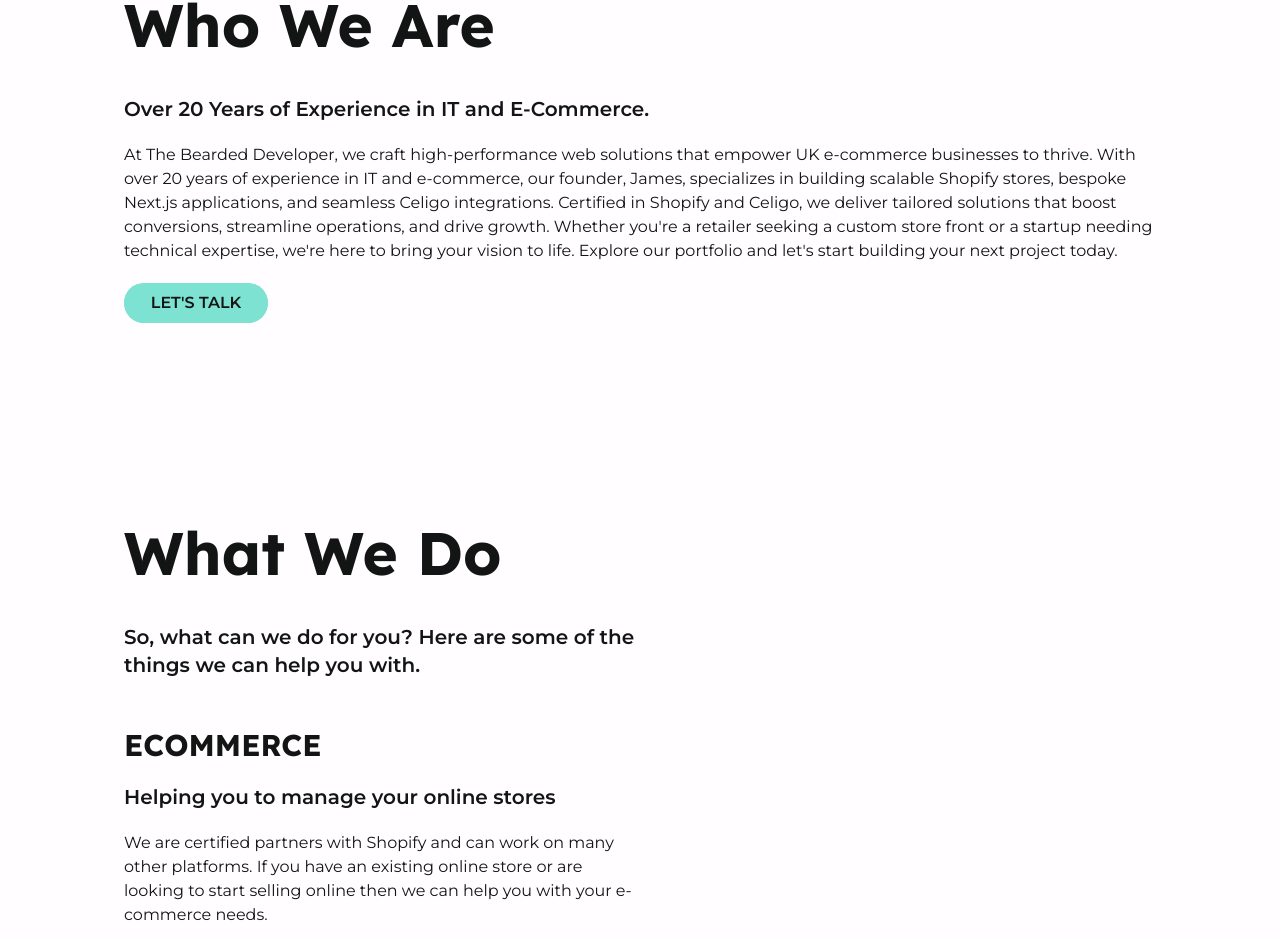
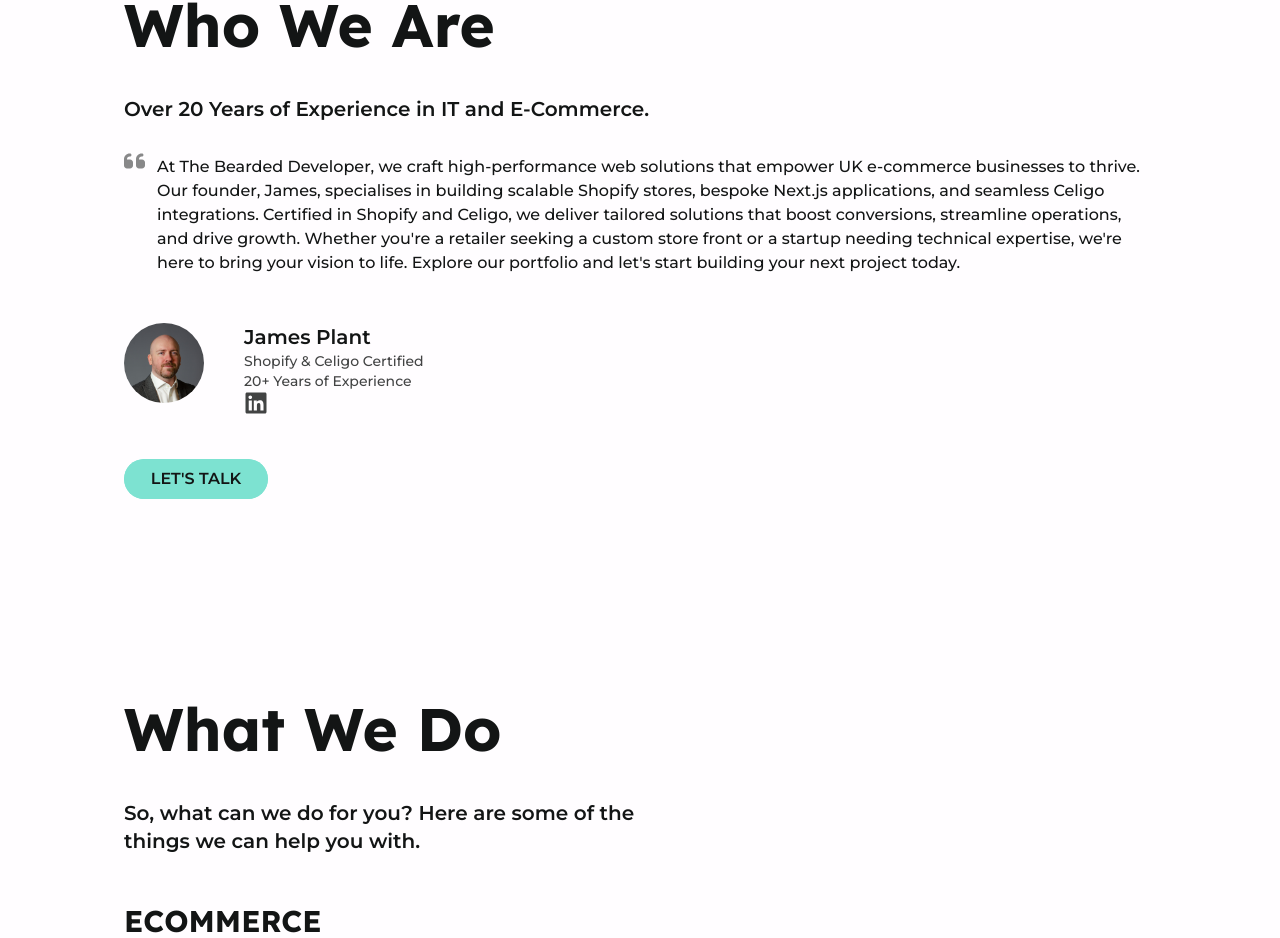
Before and after one commit to NetworkMonk/the-bearded-developer, a Next.js app: page / in a window 1280 px wide. Shown: the part 1217-2155 px from the top of the page. Built offline with nearby package versions, Linux system fonts and the light colour scheme; no server answers.

Commit message:
Add profile image and LinkedIn link to About section; enhance content layout and styling

```diff
--- a/src/components/sections/About.js
+++ b/src/components/sections/About.js
@@ -2,6 +2,10 @@ import Container from "@/components/common/Container";
 import Section from "@/components/common/Section";
 import { lexend } from "@/app/fonts";
 import InView from "../animated/InView";
+import Image from "next/image";
+import { FontAwesomeIcon } from "@fortawesome/react-fontawesome";
+import { faQuoteLeft } from "@fortawesome/free-solid-svg-icons";
+import { faLinkedin } from "@fortawesome/free-brands-svg-icons";
 
 export default async function About() {
   return (
@@ -21,12 +25,18 @@ export default async function About() {
               >
                 Over 20 Years of Experience in IT and E-Commerce.
               </p>
-              <p className={`mt-5 in-up`} style={{ animationDelay: ".5s" }}>
+              <p
+                className="mt-8 mb-2 opacity-80 flex items-start font-medium in-up"
+                style={{ animationDelay: ".5s" }}
+              >
+                <FontAwesomeIcon
+                  icon={faQuoteLeft}
+                  className="opacity-50 mr-3 w-6 h-6 -mt-1.5"
+                />
                 At The Bearded Developer, we craft high-performance web
-                solutions that empower UK e-commerce businesses to thrive. With
-                over 20 years of experience in IT and e-commerce, our founder,
-                James, specializes in building scalable Shopify stores, bespoke
-                Next.js applications, and seamless Celigo integrations.
+                solutions that empower UK e-commerce businesses to thrive. Our
+                founder, James, specialises in building scalable Shopify stores,
+                bespoke Next.js applications, and seamless Celigo integrations.
                 Certified in Shopify and Celigo, we deliver tailored solutions
                 that boost conversions, streamline operations, and drive growth.
                 Whether you&apos;re a retailer seeking a custom store front or a
@@ -34,7 +44,48 @@ export default async function About() {
                 your vision to life. Explore our portfolio and let&apos;s start
                 building your next project today.
               </p>
-              <p className="mt-5 in-up" style={{ animationDelay: ".5s" }}>
+
+              <div
+                className="flex items-start gap-10 in-up"
+                style={{ animationDelay: ".75s" }}
+              >
+                <Image
+                  src="/img/james-plant-portrait.jpg"
+                  alt="James Plant"
+                  width={200}
+                  height={200}
+                  className="rounded-full mt-10 w-20 h-20"
+                />
+                <div>
+                  <p className="text-lg md:text-xl font-semibold mt-5 md:mt-10">
+                    James Plant
+                    <br />
+                  </p>
+                  <p className="text-sm">
+                    <span className="opacity-80 font-medium">
+                      Shopify & Celigo Certified
+                    </span>
+                    <br />
+                    <span className="opacity-80 font-medium">
+                      20+ Years of Experience
+                    </span>
+                    <br />
+                    <span className="opacity-80 font-medium">
+                      <a
+                        href="https://www.linkedin.com/in/james-plant-7ab317b/"
+                        target="_blank"
+                        rel="noopener noreferrer"
+                      >
+                        <FontAwesomeIcon
+                          icon={faLinkedin}
+                          className="w-6 h-6"
+                        />
+                      </a>
+                    </span>
+                  </p>
+                </div>
+              </div>
+              <p className="mt-10 in-up" style={{ animationDelay: ".75s" }}>
                 <a href="/contact">
                   <button className="animated-button animated-button-fill animated-button-small min-w-36 text-brand-black hover:text-brand-platinum uppercase font-semibold transition-all duration-500 mx-0 md:ml-auto md:mr-0 text-center">
                     Let&apos;s talk
```
Also changed, not shown: public/img/james-plant-portrait.jpg (added).
